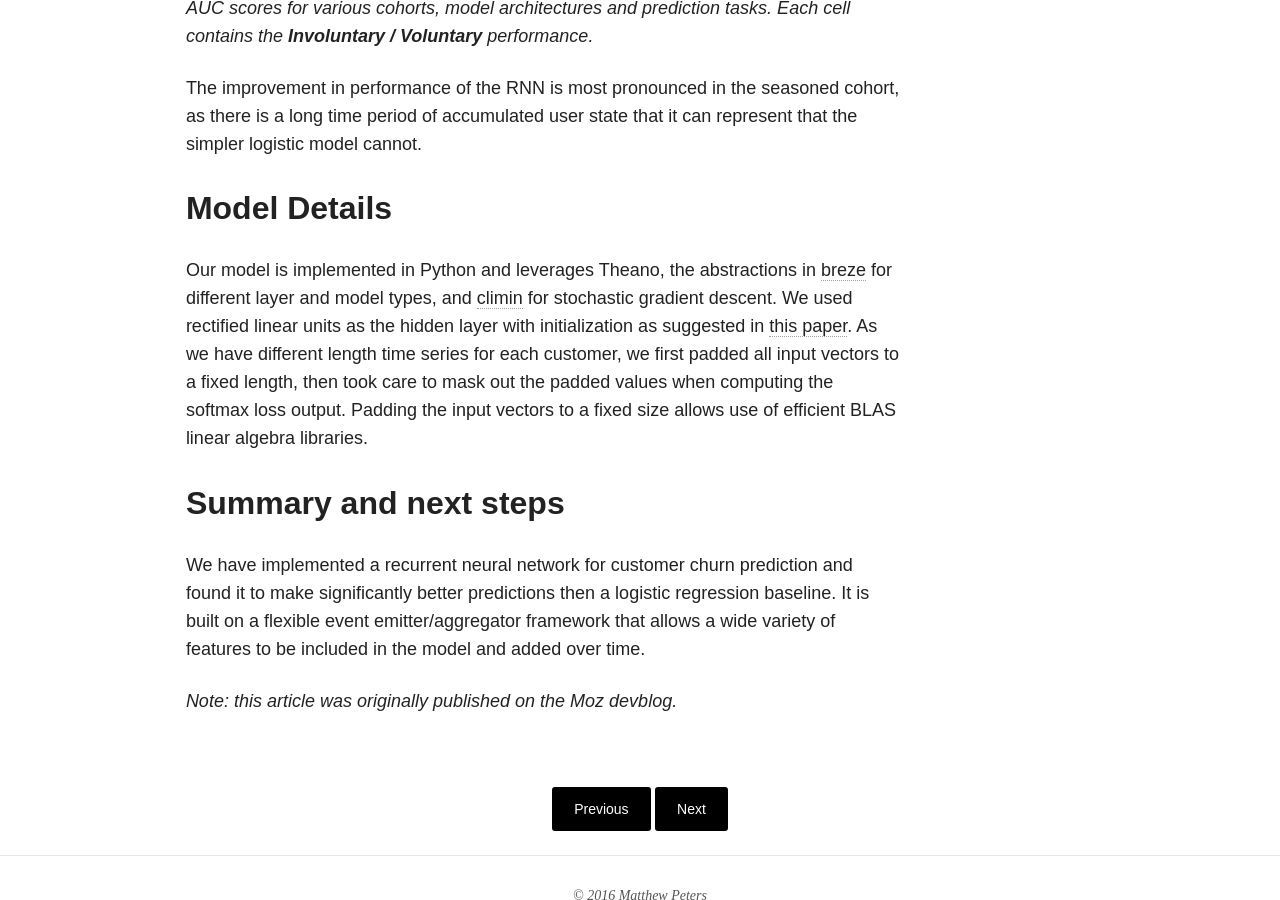
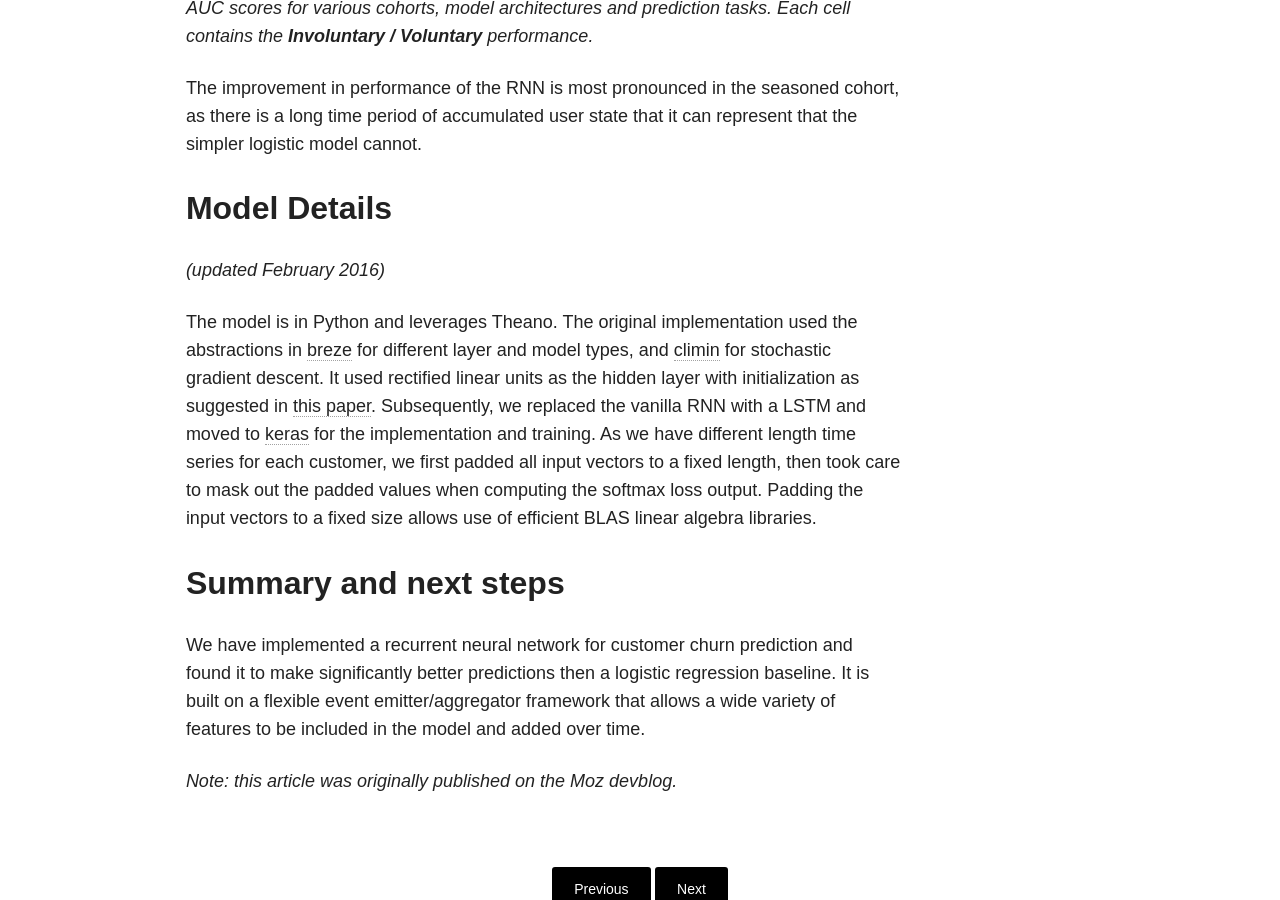
Before and after one commit to matt-peters/matt-peters.github.io, a Jekyll site: the page built from _posts/2015-05-19-deep-learning-for-customer-churn-prediction.md, in a window 1280 px wide and 900 px high, scrolled down 6133 px. Built offline with Jekyll 4.4.1, drawn with Linux system fonts in a browser that asks for light colours; nearby versions of some CDN libraries.

Commit message:
Update the deep learning RNN post for keras/LSTM implementation

```diff
--- a/_posts/2015-05-19-deep-learning-for-customer-churn-prediction.md
+++ b/_posts/2015-05-19-deep-learning-for-customer-churn-prediction.md
@@ -92,8 +92,17 @@ The improvement in performance of the RNN is most pronounced in the seasoned coh
 
 ## Model Details
 
-Our model is implemented in Python and leverages Theano, the abstractions in
-[breze](https://github.com/breze-no-salt/breze) for different layer and model types, and [climin](https://github.com/BRML/climin) for stochastic gradient descent. We used rectified linear units as the hidden layer with initialization as suggested in [this paper](http://arxiv.org/abs/1504.00941). As we have different length time series for each customer, we first padded all input vectors to a fixed length, then took care to mask out the padded values when computing the softmax loss output. Padding the input vectors to a fixed size allows use of efficient BLAS linear algebra libraries.
+*(updated February 2016)*
+
+The model is in Python and leverages Theano. The original implementation used
+the abstractions in [breze](https://github.com/breze-no-salt/breze)
+for different layer and model types, and
+[climin](https://github.com/BRML/climin) for stochastic gradient descent.
+It used rectified linear units as the hidden layer with initialization as suggested in
+[this paper](http://arxiv.org/abs/1504.00941). Subsequently, we replaced the
+vanilla RNN with a LSTM and moved to
+[keras](https://github.com/fchollet/keras) for the implementation and training.
+As we have different length time series for each customer, we first padded all input vectors to a fixed length, then took care to mask out the padded values when computing the softmax loss output. Padding the input vectors to a fixed size allows use of efficient BLAS linear algebra libraries.
 
 ## Summary and next steps
 
```
